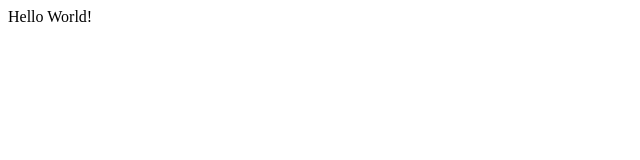
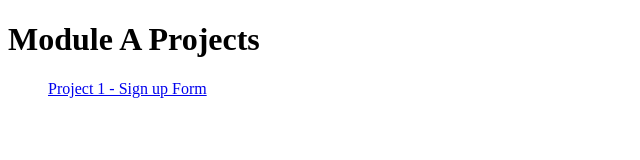
Before and after one commit to adil-innovation-lab/Axiom-Full-Stack-Developer-Batch-2-Module-A, a plain HTML site: page index.html in a window 1280 px wide. Shown: the whole page, without its empty margins (0-640 px from the left). Drawn offline with Linux system fonts and the light colour scheme.

Commit message:
Added link to project 1

```diff
--- a/index.html
+++ b/index.html
@@ -7,6 +7,9 @@
         <title>Module A</title>
     </head>
     <body>
-        Hello World!
+        <h1>Module A Projects</h1>
+        <ul>
+            <a href="project1/index.html">Project 1 - Sign up Form</a>
+        </ul>
     </body>
 </html>
```
